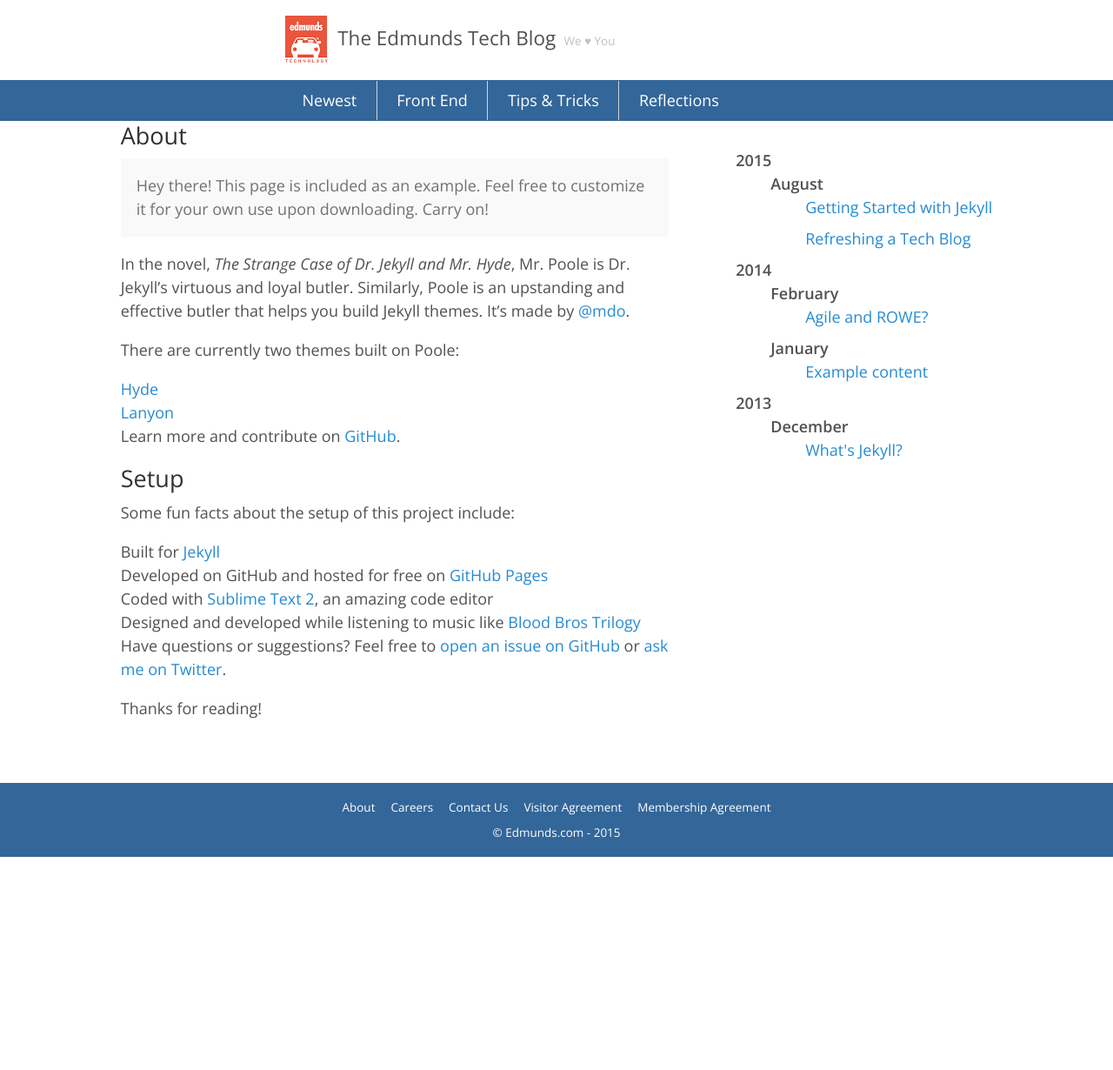
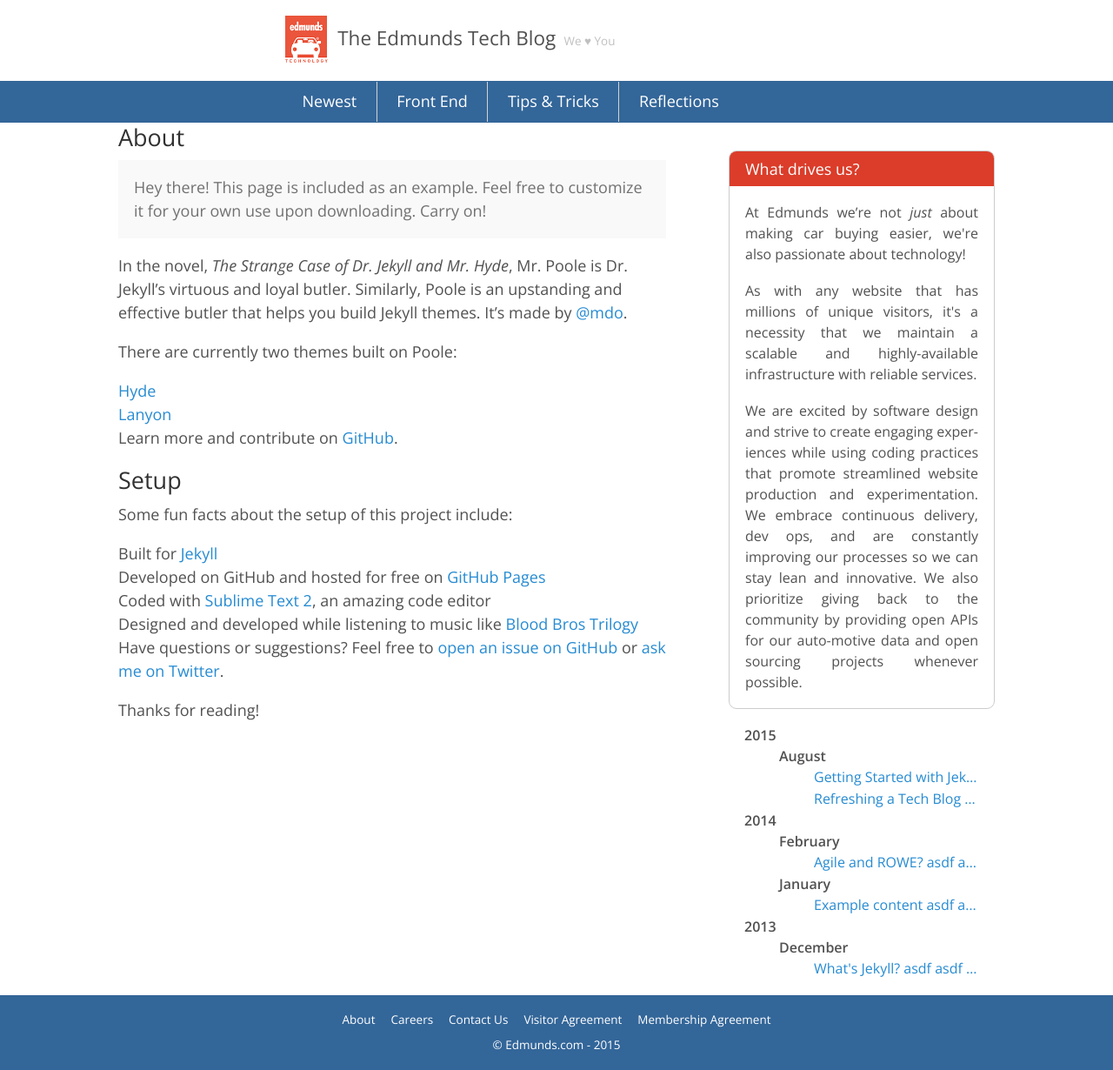
Before and after one commit to brgibson/blog-prototype, a Jekyll site: the page built from about.md, in a window 1280 px wide. Shown: the whole page at 87% size. Built offline with Jekyll 4.4.1, drawn with Linux system fonts in a browser that asks for light colours; comment, search, counter and statistics services are not loaded; before the commit the page ends 985 px from its top, so only the background shows below that.

Commit message:
blog - creating about section - cleaning up styling for links and archive list

```diff
--- /dev/null
+++ b/_includes/about.html
@@ -0,0 +1,22 @@
+<div class="about">
+    <h1 class="about-header">What drives us?</h1>
+    <div class="about-text">
+        <p>
+            At Edmunds we’re not <em>just</em> about making car buying easier, we're also passionate about technology!
+        </p>
+        <p>
+            As with any website that has millions of unique visitors, it's a necessity that we maintain
+            a scalable and highly-available infrastructure with reliable services.
+        </p>
+        <p>
+            We are excited by software design and strive to create engaging exper-iences while using
+            coding practices that promote streamlined website production and experimentation.
+
+            We embrace continuous delivery, dev ops, and are constantly improving our processes so we can stay lean
+            and innovative.
+
+            We also prioritize giving back to the community by providing open APIs for our auto-motive data and open sourcing projects
+            whenever possible.
+        </p>
+    </div>
+</div>
--- a/_includes/posts-by-date.html
+++ b/_includes/posts-by-date.html
@@ -34,7 +34,7 @@
         {% elsif !is_month_printed %}
                         <dt class="month">{{ month }}</dt>
         {% endif %}
-                            <dd><a href="{{ site.baseurl}}{{ post.url }}">{{ post.title }}</a></dd>
+                            <dd><a class="post-link anchor-style" href="{{ site.baseurl}}{{ post.url }}">{{ post.title }} asdf asdf asdf </a></dd>
         {% if forloop.last %}
                     </dl>
                 </dd>
--- a/_layouts/default.html
+++ b/_layouts/default.html
@@ -12,7 +12,9 @@
                 </main>
             </div>
 
+
             <div class="secondary-container">
+                {% include about.html %}
                 {% include posts-by-date.html %}
             </div>
         </div>
--- /dev/null
+++ b/_sass/_about.scss
@@ -0,0 +1,20 @@
+.about {
+    border: 1px solid #ccc;
+    border-radius: .5rem;
+    overflow: hidden;
+    padding: 0;
+
+    .about-header {
+        background-color: #db3d2a;
+        color: white;
+        padding: .5rem 1rem;
+        margin: 0;
+        font-size: 18px;
+    }
+
+    .about-text {
+        padding: 1rem;
+        font-size: 16px;
+        text-align: justify;
+    }
+}
--- a/_sass/_base.scss
+++ b/_sass/_base.scss
@@ -37,6 +37,7 @@
 .anchor-style {
   color: #268bd2;
   text-decoration: none;
+  border-bottom: 1px solid transparent;
 
   // `:focus` is linked to `:hover` for basic accessibility
   &:hover,
@@ -44,7 +45,7 @@
   &:focus {
     border-bottom: 1px solid;
     &.no-underline {
-        border-bottom: none;
+        border-bottom: 1px solid transparent;
     }
   }
   strong,
--- /dev/null
+++ b/_sass/_posts-by-date.scss
@@ -0,0 +1,24 @@
+.posts-by-date {
+    padding: 1rem;
+    font-size: 16px;
+
+    .post-link {
+        overflow: hidden;
+        text-overflow: ellipsis;
+        white-space: nowrap;
+        display: block;
+    }
+//    .about-header {
+//        background-color: #db3d2a;
+//        color: white;
+//        padding: .5rem 1rem;
+//        margin: 0;
+//        font-size: 18px;
+//    }
+//
+//    .about-text {
+//        padding: 1rem;
+//        font-size: 16px;
+//        text-align: justify;
+//    }
+}
--- a/_sass/_type.scss
+++ b/_sass/_type.scss
@@ -32,7 +32,11 @@
 p {
   margin-top: 0;
   margin-bottom: 1rem;
+  &:last-of-type {
+    margin-bottom: 0;
+  }
 }
+
 
 strong {
   color: #303030;
@@ -46,10 +50,6 @@
 
 dt {
   font-weight: bold;
-}
-
-dd {
-  margin-bottom: .5rem;
 }
 
 hr {
--- a/styles.scss
+++ b/styles.scss
@@ -16,3 +16,5 @@
 @import "icons";
 @import "nav";
 @import "footer";
+@import "about";
+@import "posts-by-date";
```
